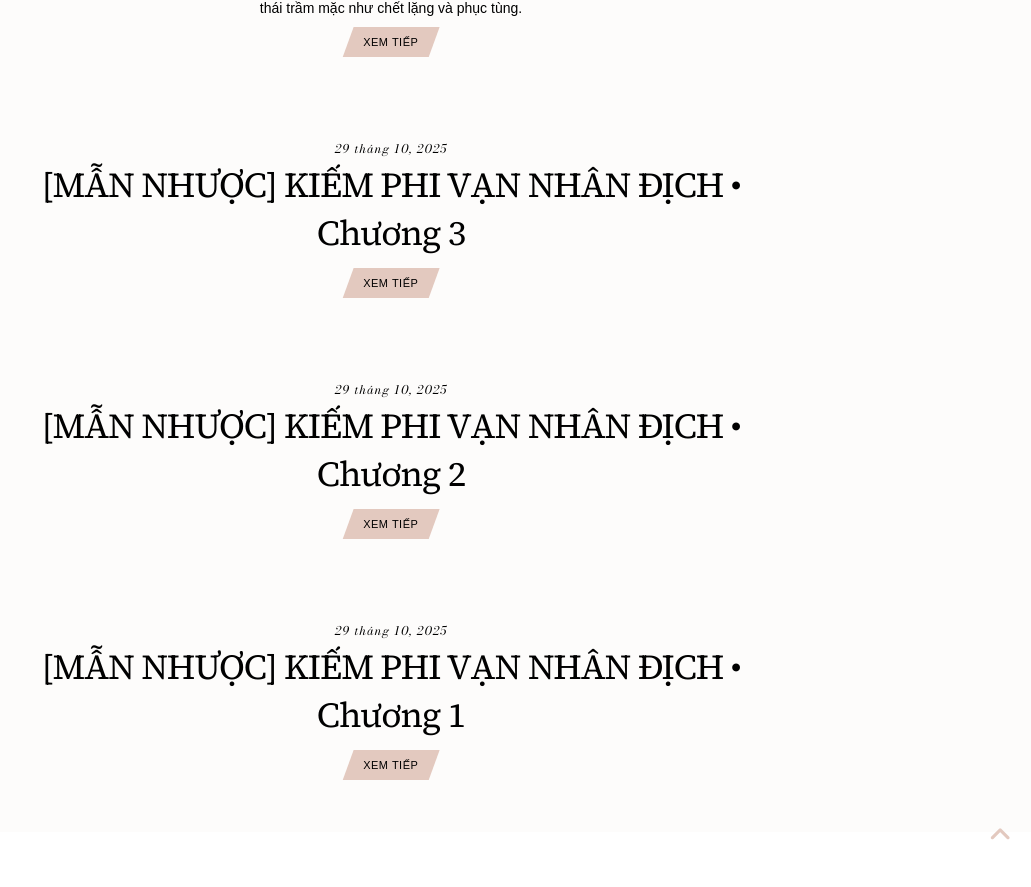
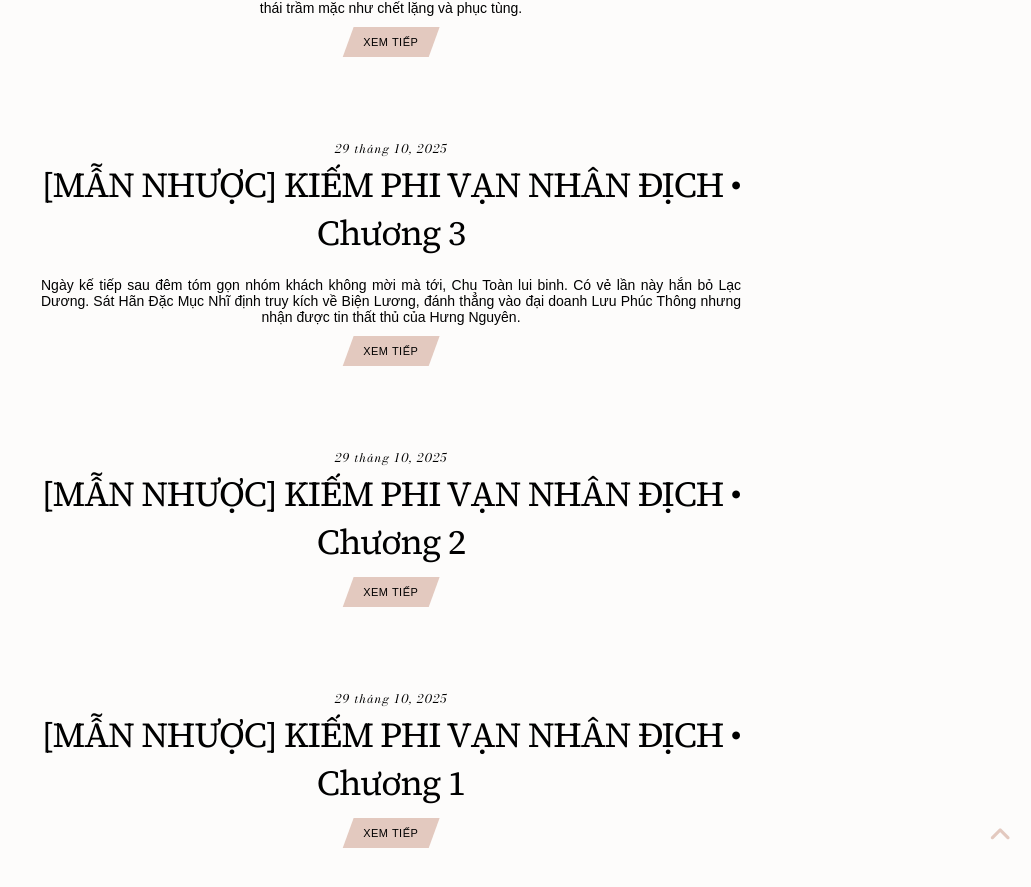
Before and after one commit to nuabuocthanhtho/nuabuocthanhtho.github.io, a Jekyll site: the page built from index.md, in a window 1280 px wide and 900 px high, scrolled down 1424 px. Shown: the top 887 px of the window, without its empty margins (249-1280 px from the left). Built offline with Jekyll 4.4.1, drawn with Linux system fonts in a browser that asks for light colours; some web fonts are replaced; before the commit the page ends 2256 px from its top, so only the background shows below that.

Commit message:
Update 2025-10-29-kiem-phi-van-nhan-dich-chuong-3.html

```diff
--- a/_posts/2025-10-29-kiem-phi-van-nhan-dich-chuong-3.html
+++ b/_posts/2025-10-29-kiem-phi-van-nhan-dich-chuong-3.html
@@ -1,6 +1,8 @@
 ---
 layout: post # Sử dụng layout bài đăng bạn đã thiết lập
 title: "[MẪN NHƯỢC] KIẾM PHI VẠN NHÂN ĐỊCH • Chương 3"
+excerpt: >
+  Ngày kế tiếp sau đêm tóm gọn nhóm khách không mời mà tới, Chu Toàn lui binh. Có vẻ lần này hắn bỏ Lạc Dương. Sát Hãn Đặc Mục Nhĩ định truy kích về Biện Lương, đánh thẳng vào đại doanh Lưu Phúc Thông nhưng nhận được tin thất thủ của Hưng Nguyên.
 ---
 <p style="text-align: center;">
 
```
